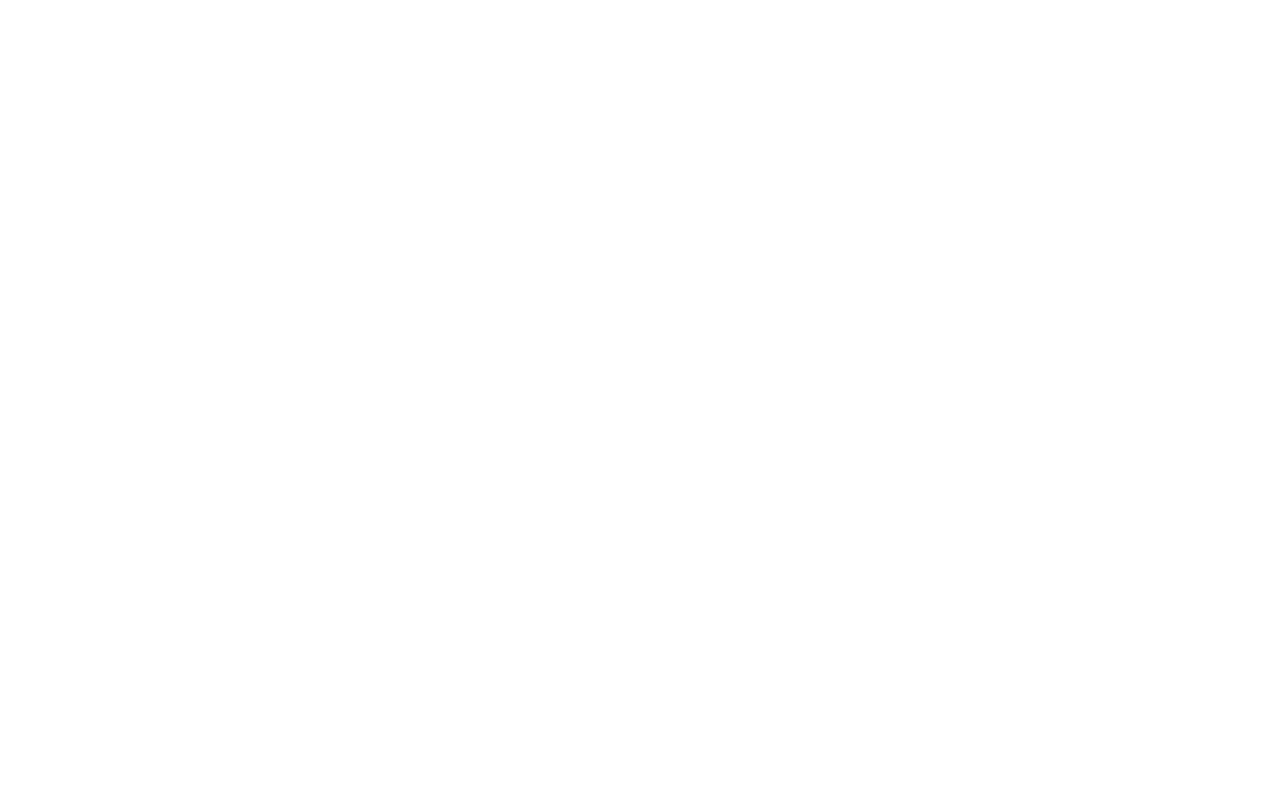
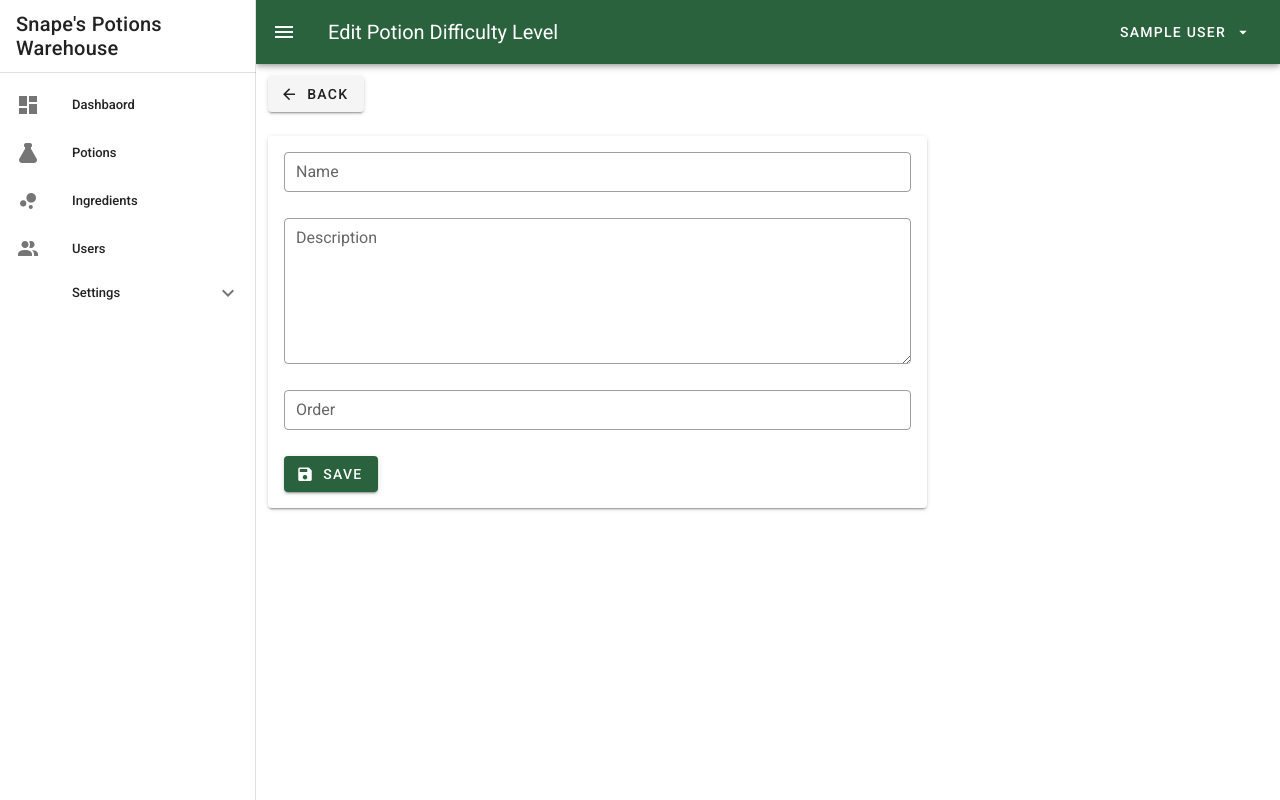
Before and after one commit to clzola/snapes-potions-warehouse-admin, a Vue app: page /potion-difficulty-levels/1/edit in a window 1280 px wide. Built offline with nearby package versions, Linux system fonts and the light colour scheme; no server answers; sample sign-in values are in the browser's storage.

Commit message:
Adds edit potion difficulty levels feature

```diff
--- /dev/null
+++ b/src/potionDifficultyLevels/EditPotionDifficultyLevelPage.vue
@@ -0,0 +1,73 @@
+<template>
+  <v-container fluid>
+    <v-row>
+      <v-col>
+        <v-btn @click="navigateBack">
+          <v-icon left>mdi-arrow-left</v-icon>
+          Back
+        </v-btn>
+      </v-col>
+    </v-row>
+    <v-row>
+      <v-col sm="8" xl="4">
+        <v-card>
+          <v-card-text>
+            <v-form>
+              <v-text-field dense outlined v-model="difficultyLevel.name"
+                label="Name"
+                :error-messages="errors.name">
+              </v-text-field>
+              <v-textarea dense outlined v-model="difficultyLevel.description"
+                label="Description"
+                :error-messages="errors.description">
+              </v-textarea>
+              <v-text-field dense outlined v-model="difficultyLevel.order"
+                label="Order"
+                :error-messages="errors.order">
+              </v-text-field>
+              <v-btn @click="save" color="primary">
+                <v-icon left>mdi-content-save</v-icon>
+                Save
+              </v-btn>
+            </v-form>
+          </v-card-text>
+        </v-card>
+      </v-col>
+    </v-row>
+  </v-container>
+</template>
+
+<script>
+export default {
+  data() {
+    return {
+      difficultyLevelId: this.$route.params.id,
+      difficultyLevel: {},
+      errors: {
+        name: null,
+        description: null,
+        order: null
+      }
+    }
+  },
+  mounted() {
+    this.$store.commit('setToolbarTitle', 'Edit Potion Difficulty Level')
+
+    this.$http.get(`/api/potion-difficulty-levels/${this.difficultyLevelId}`)
+      .then(response => {
+        this.difficultyLevel = response.data.data
+      })
+  },
+  methods: {
+    navigateBack() {
+      this.$router.go(-1)
+    },
+    save() {
+      let { name, description, order } = this.difficultyLevel
+      this.$http
+        .post(`/api/potion-difficulty-levels/${this.difficultyLevel.id}`, { name, description, order, _method: 'PUT' })
+        .then(() => this.$router.go(-1))
+    }
+  }
+}
+</script>
--- a/src/potionDifficultyLevels/index.js
+++ b/src/potionDifficultyLevels/index.js
@@ -1,9 +1,11 @@
 import PotionDifficultyLevelsPage from './PotionDifficultyLevelsPage'
 import CreatePotionDifficultyLevelPage from './CreatePotionDifficultyLevelPage'
 import PotionDifficultyLevelPage from './PotionDifficultyLevelPage'
+import EditPotionDifficultyLevelPage from './EditPotionDifficultyLevelPage'
 
 export {
   PotionDifficultyLevelsPage,
   CreatePotionDifficultyLevelPage,
-  PotionDifficultyLevelPage
+  PotionDifficultyLevelPage,
+  EditPotionDifficultyLevelPage
 }
--- a/src/router/index.js
+++ b/src/router/index.js
@@ -16,7 +16,8 @@ import {
 import {
   PotionDifficultyLevelsPage,
   CreatePotionDifficultyLevelPage,
-  PotionDifficultyLevelPage
+  PotionDifficultyLevelPage,
+  EditPotionDifficultyLevelPage
 } from '../potionDifficultyLevels'
 
 Vue.use(VueRouter)
@@ -37,7 +38,8 @@ const routes = [
       { path: '/potion-categories/:id', component: PotionCategoryPage },
       { path: '/potion-difficulty-levels', component: PotionDifficultyLevelsPage },
       { path: '/potion-difficulty-levels/create', component: CreatePotionDifficultyLevelPage },
-      { path: '/potion-difficulty-levels/:id', component: PotionDifficultyLevelPage }
+      { path: '/potion-difficulty-levels/:id', component: PotionDifficultyLevelPage },
+      { path: '/potion-difficulty-levels/:id/edit', component: EditPotionDifficultyLevelPage }
     ]
   },
   {
```
